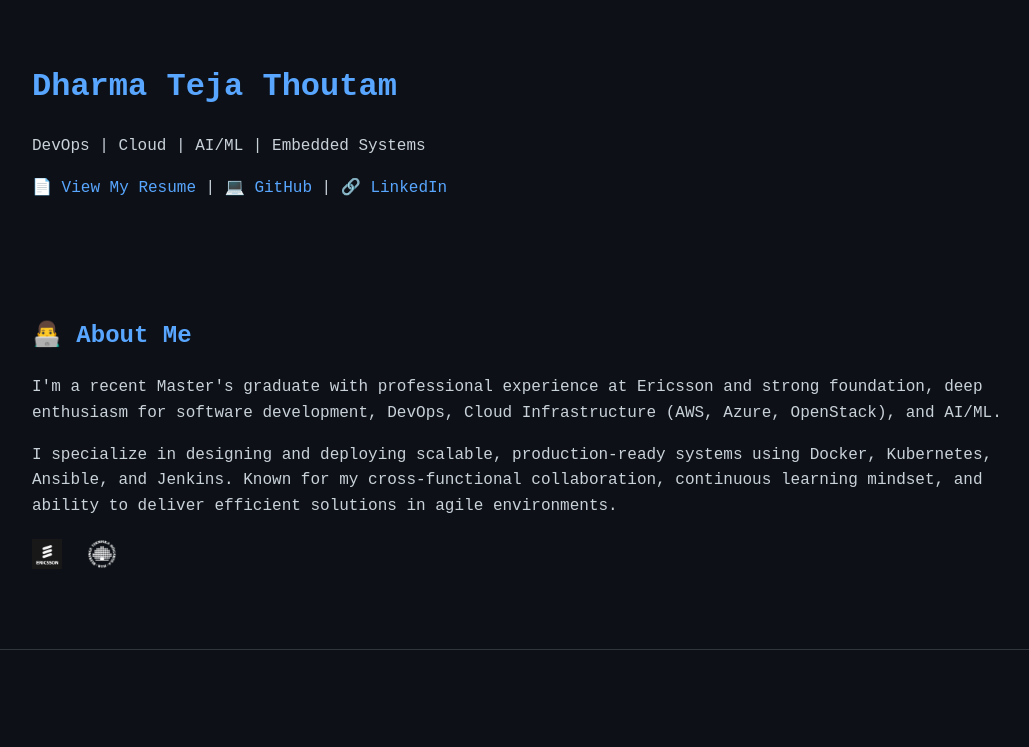
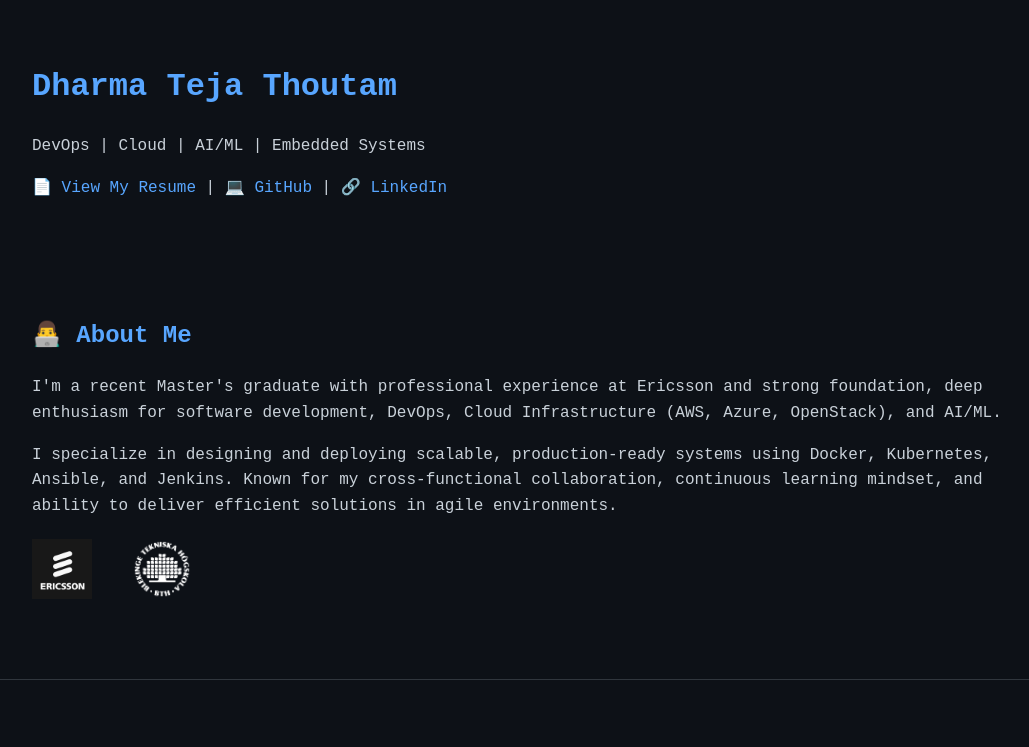
Before and after one commit to Tej128/tej128.github.io, a plain HTML site: page index.html in a window 1280 px wide. Shown: the top 747 px of the page, without its empty margins (108-1137 px from the left). Drawn offline with Linux system fonts and the light colour scheme.

Commit message:
Update index.html

```diff
--- a/index.html
+++ b/index.html
@@ -46,8 +46,8 @@
       margin-top: 20px;
     }
     .logo-bar img {
-      height: 30px;
-      margin-right: 15px;
+      height: 60px;
+      margin-right: 30px;
       vertical-align: middle;
     }
   </style>
```
